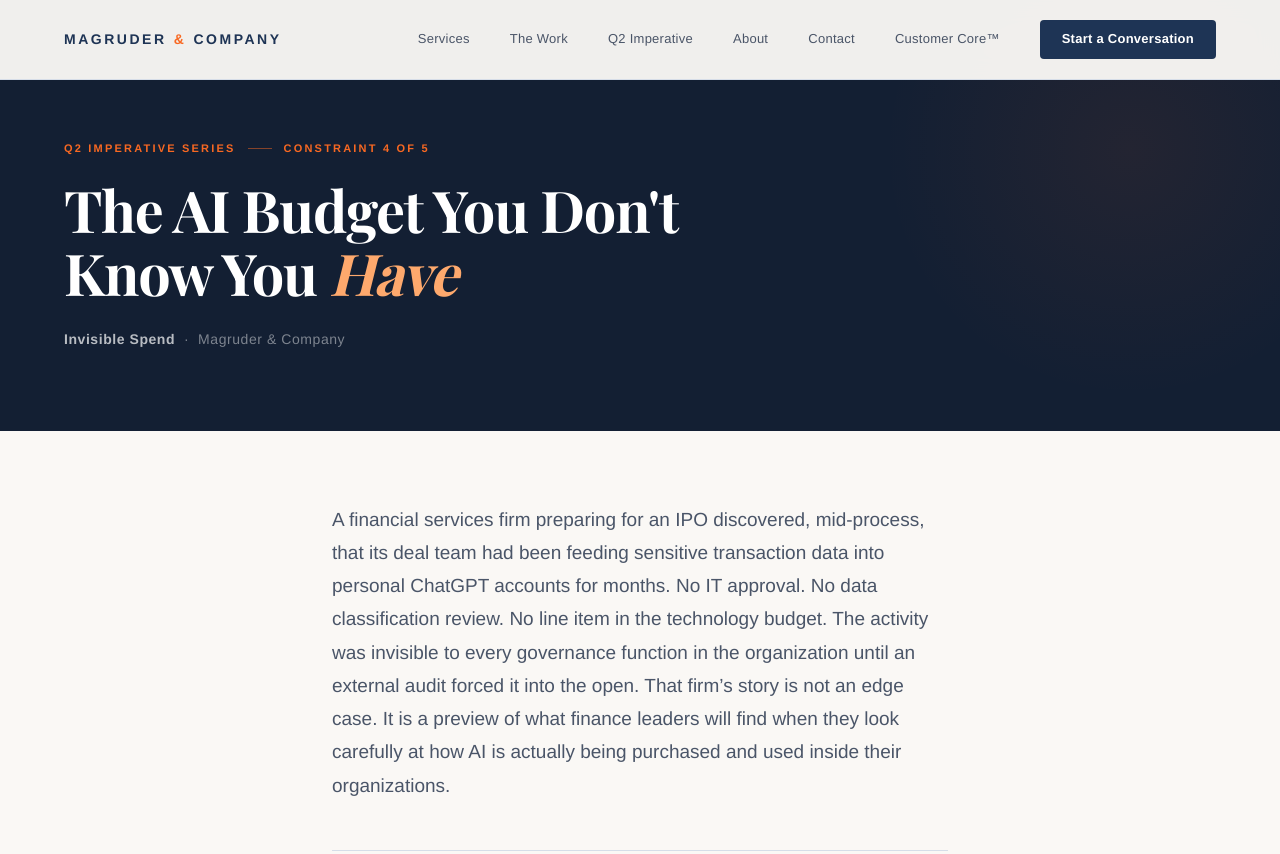
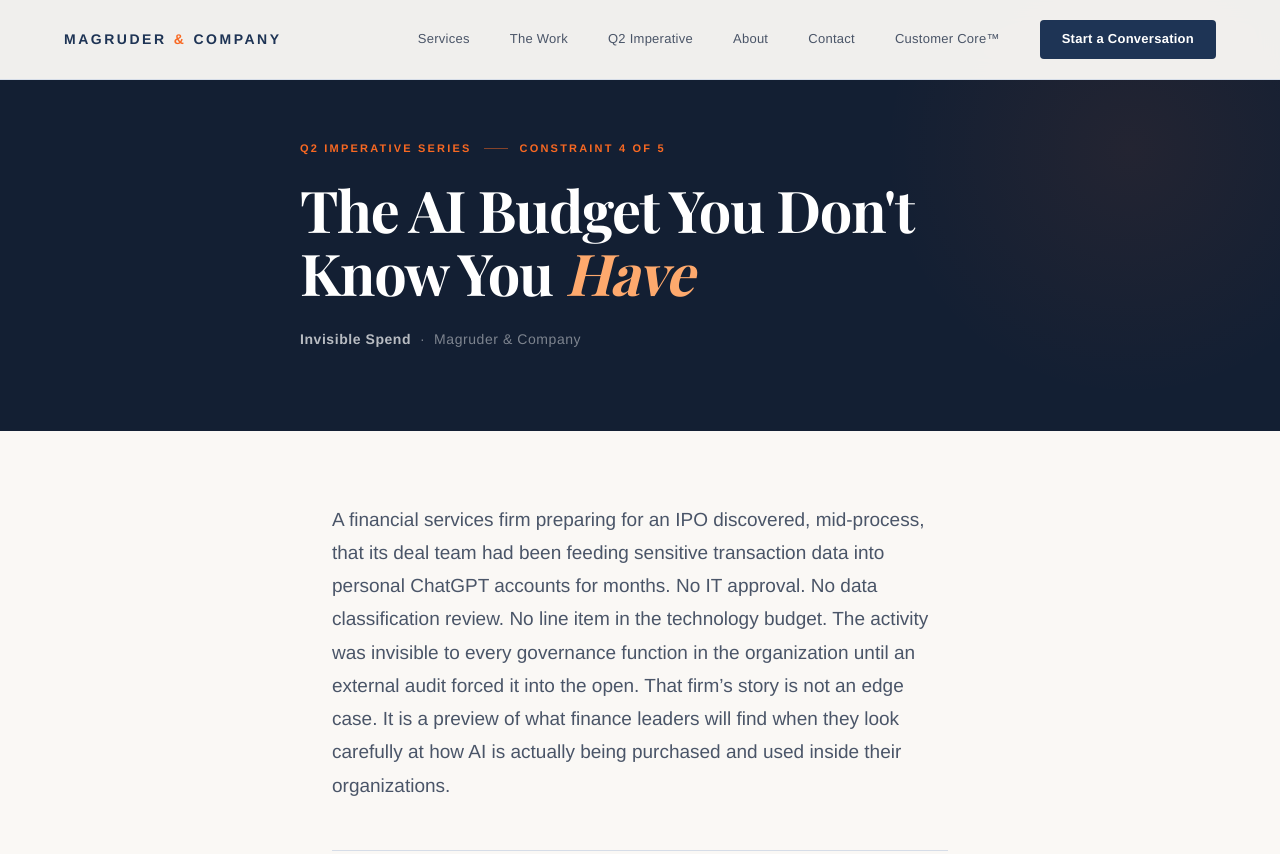
Before and after one commit to michaelmagruder-afk/magruder-co, a plain HTML site: page constraint-04.html in a window 1280 px wide. Shown: the top 854 px of the page. Drawn offline with nearby package versions, Linux system fonts and the light colour scheme; a web font is replaced by a local one.

Commit message:
fix: center header column to match article body on constraint-04.html

```diff
--- a/constraint-04.html
+++ b/constraint-04.html
@@ -78,7 +78,7 @@ nav{
 
 .article-header{
   background:var(--navy-dark);
-  padding:140px 64px 80px;
+  padding:140px 32px 80px;
   position:relative;
   overflow:hidden;
 }
@@ -89,7 +89,7 @@ nav{
   border-radius:50%;
   background:radial-gradient(circle,rgba(248,104,34,0.07) 0%,transparent 70%);
 }
-.article-header-inner{max-width:760px;position:relative;z-index:1;}
+.article-header-inner{max-width:680px;margin:0 auto;position:relative;z-index:1;}
 .article-series{
   font-size:11px;font-weight:600;
   letter-spacing:0.2em;text-transform:uppercase;
```
